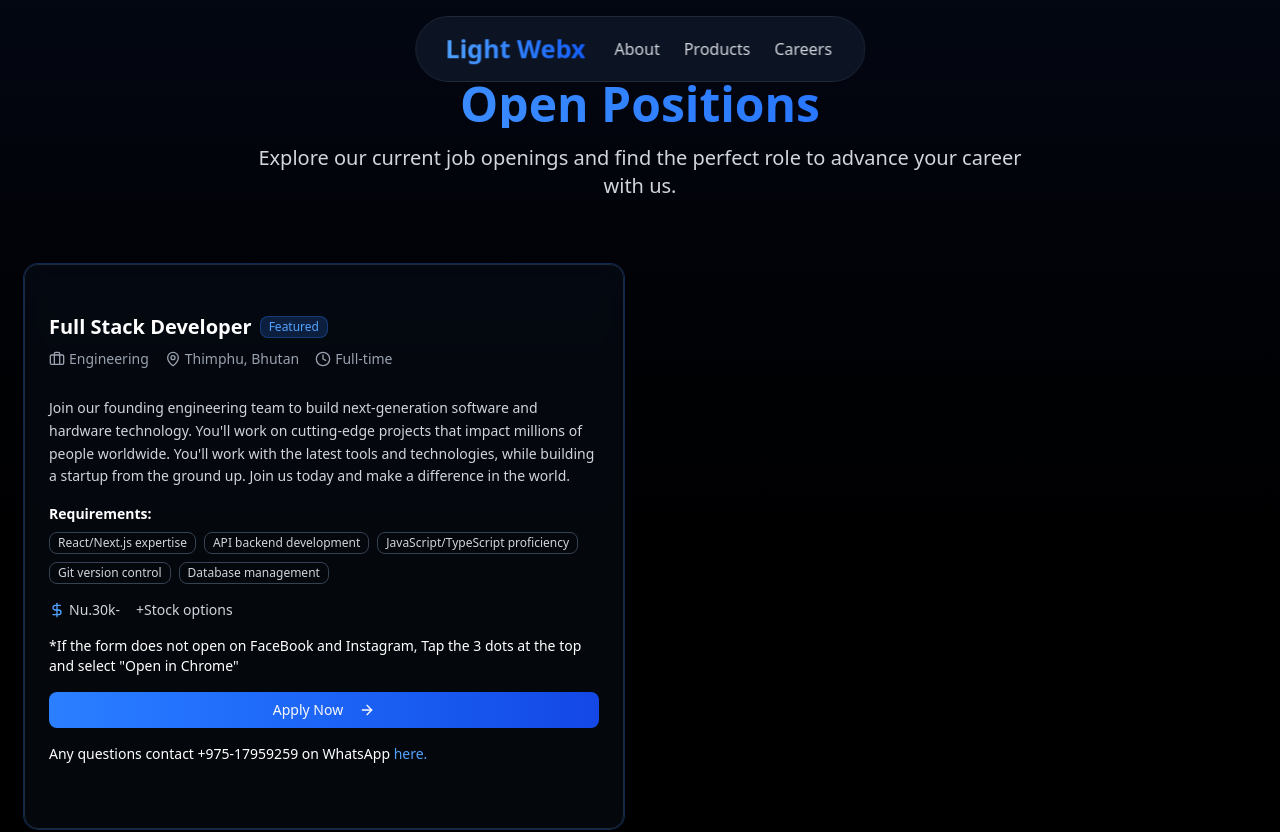
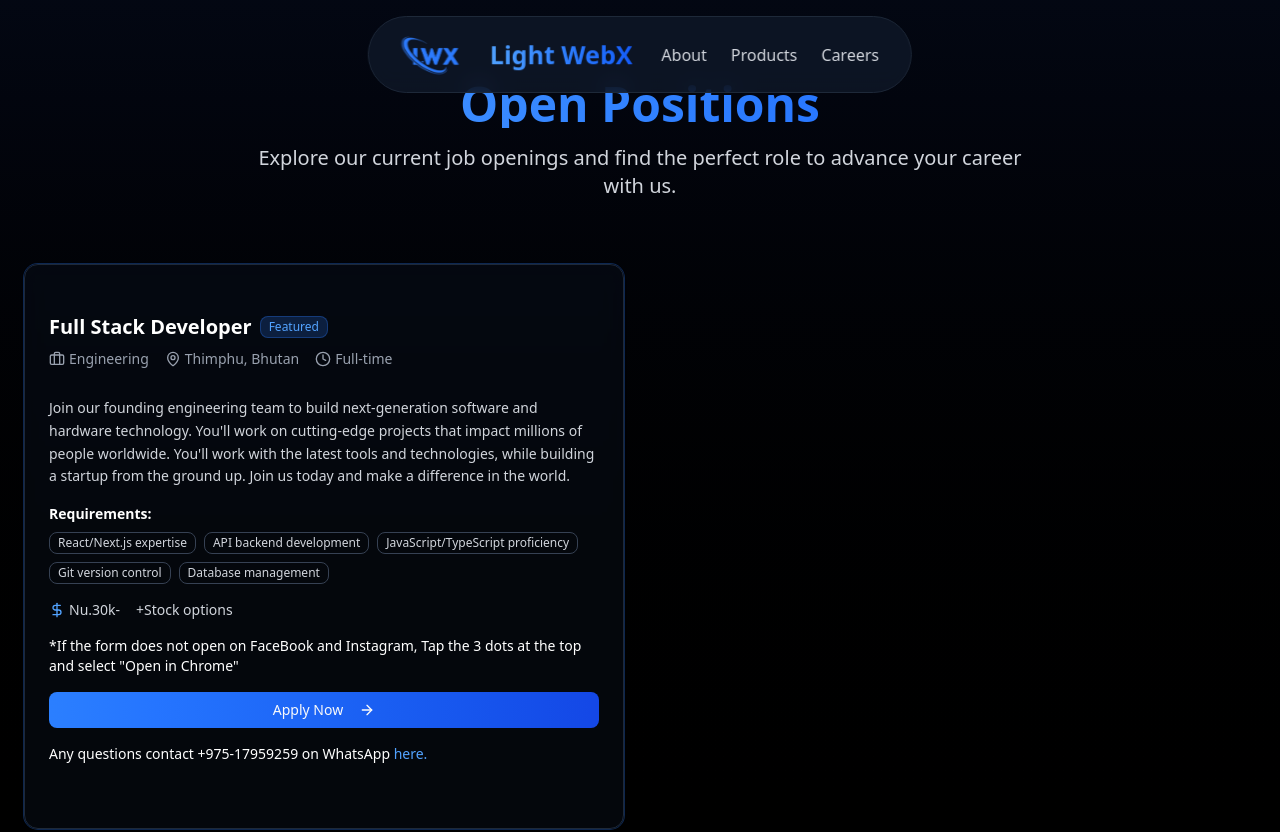
Before and after one commit to bishal-dd/light-webx-website-v3, a Next.js app: page /careers in a window 1280 px wide. Shown: the top 832 px of the page. Built offline with nearby package versions, Linux system fonts and the light colour scheme.

Commit message:
add logo

```diff
--- a/src/components/navbar/navbar.tsx
+++ b/src/components/navbar/navbar.tsx
@@ -6,6 +6,7 @@
 
 import Link from "next/link";
 import { Menu, X } from "lucide-react"; // Make sure you have lucide-react installed
+import Image from "next/image";
 
 gsap.registerPlugin(ScrollTrigger);
 
@@ -51,8 +52,14 @@
       className="fixed top-4 left-1/2 -translate-x-1/2 z-50 backdrop-blur-md bg-gray-900/80 border border-gray-800 rounded-full px-4 sm:px-6 md:px-8 py-2 sm:py-3 md:py-4 w-[90%] max-w-[90vw] md:max-w-fit"
     >
       <div className="flex items-center justify-between gap-4 sm:gap-8">
+        {/* Logo */}
+        <span className="text-2xl font-bold bg-gradient-to-r from-blue-400 to-blue-600 bg-clip-text text-transparent whitespace-nowrap navbar-logo">
+          <Link href="/">
+            <Image src="/lwx_logo.png" alt="Logo" width={60} height={60} />
+          </Link>
+        </span>
         <div className="text-xl sm:text-2xl font-bold bg-gradient-to-r from-blue-400 to-blue-600 bg-clip-text text-transparent whitespace-nowrap navbar-logo">
-          <Link href="/">Light Webx</Link>
+          <Link href="/">Light WebX</Link>
         </div>
 
         {/* Hamburger Icon (Mobile) */}
```
Also changed, not shown: public/lwx_logo.png (added).
